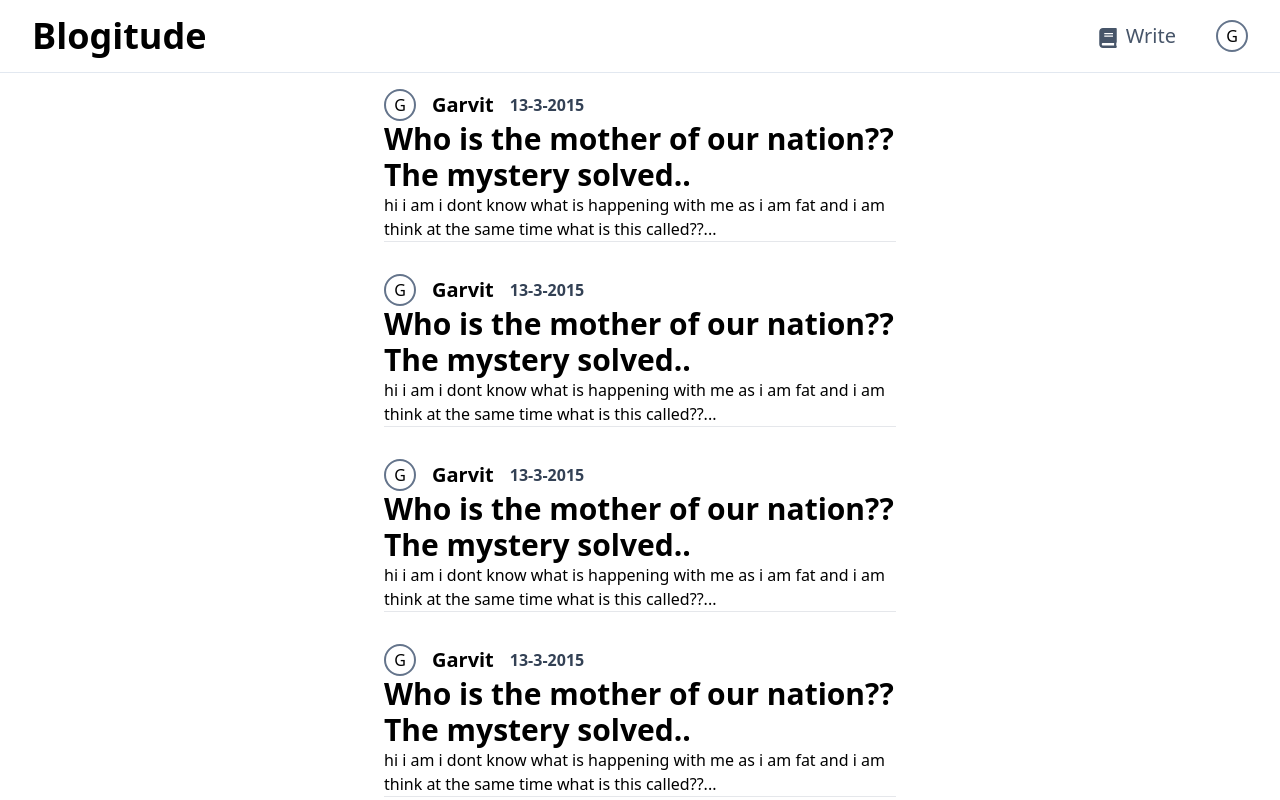
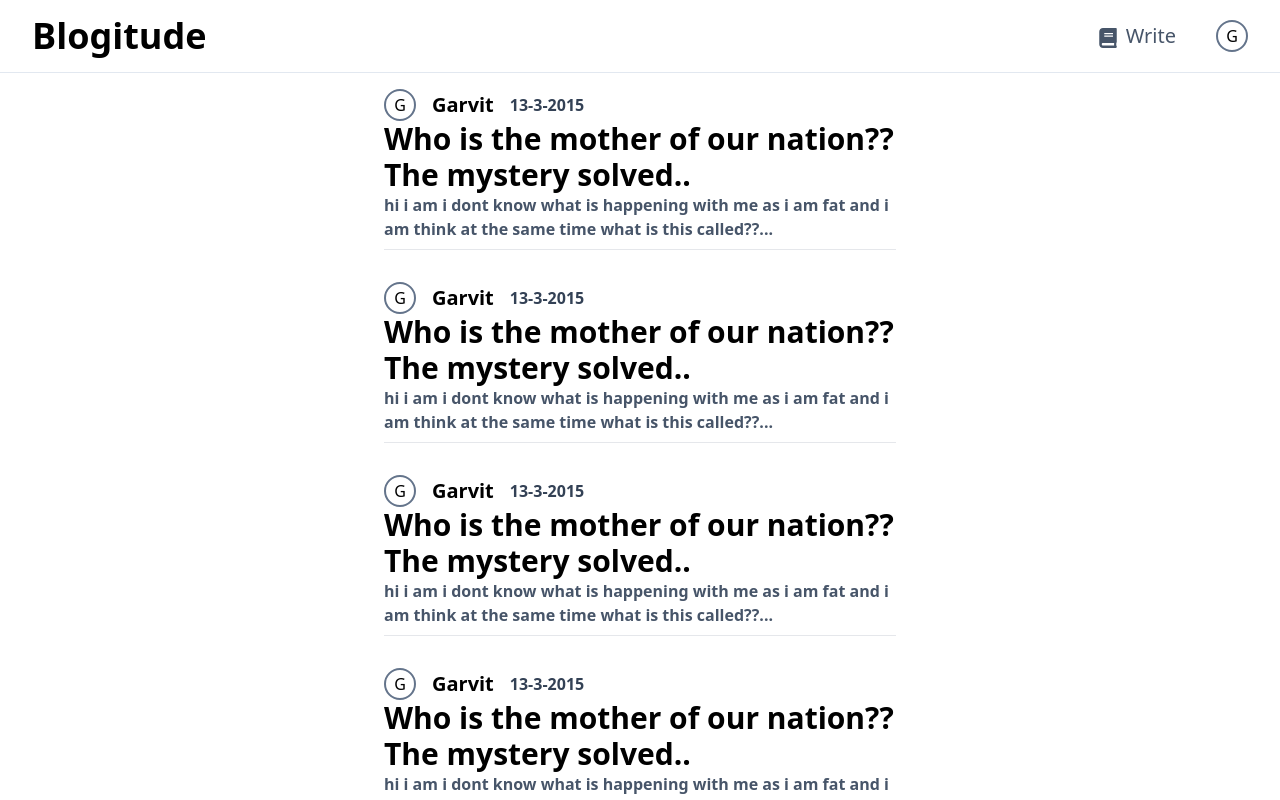
Before and after one commit to GarvitDadheech/blogitude, a React (Vite) app in the folder frontend/: page /blogs in a window 1280 px wide. Shown: the top 800 px of the page. Built offline with nearby package versions, Linux system fonts and the light colour scheme.

Commit message:
update AllBlog

```diff
--- a/frontend/src/components/BlogCard.tsx
+++ b/frontend/src/components/BlogCard.tsx
@@ -14,7 +14,7 @@ export const BlogCard = ({title,content,authorname,date}: BlogInput) => {
                 <div className="text-slate-700 font-bold">{date}</div>
             </div>
             <div className="font-extrabold text-3xl">{title}</div>
-            <div className="text-md">{content.slice(0,200)}...</div>
+            <div className="text-md text-slate-600 font-bold mb-2">{content.slice(0,200)}...</div>
         </div>
     )
 }
```
